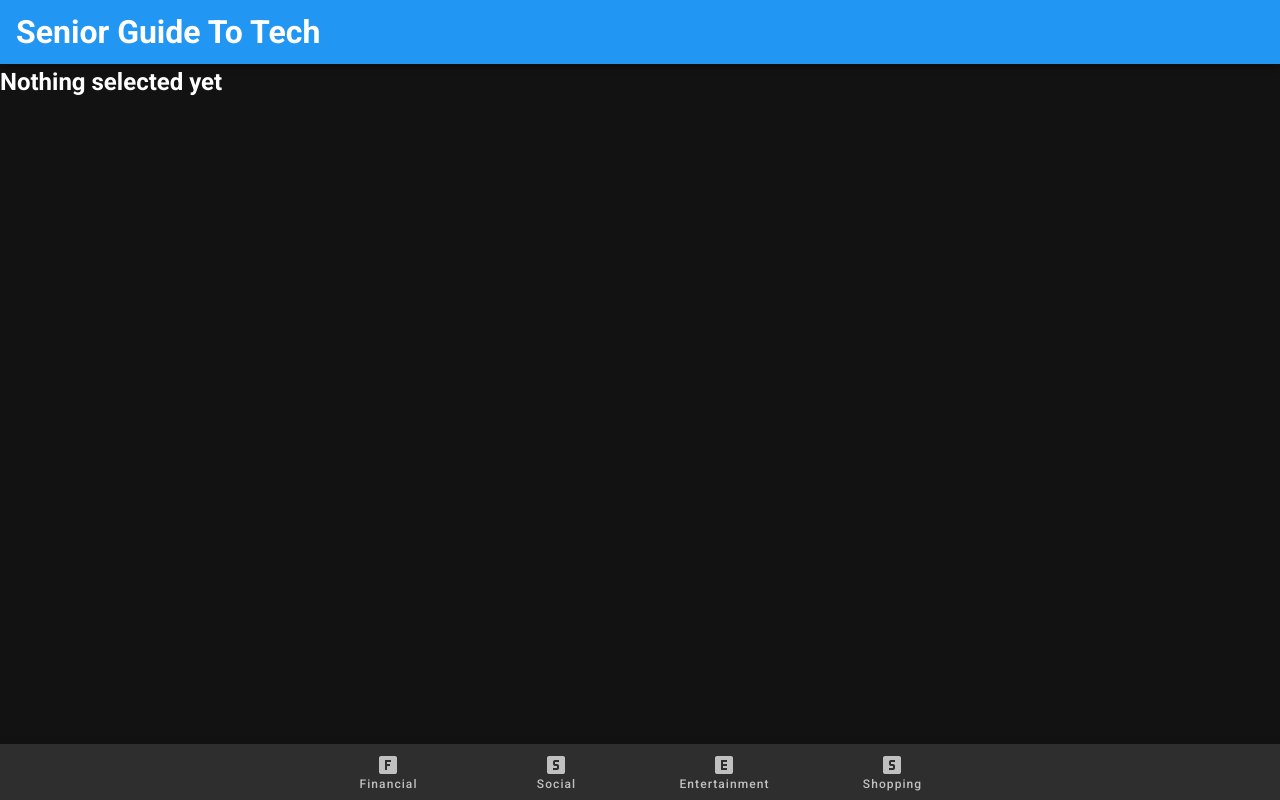
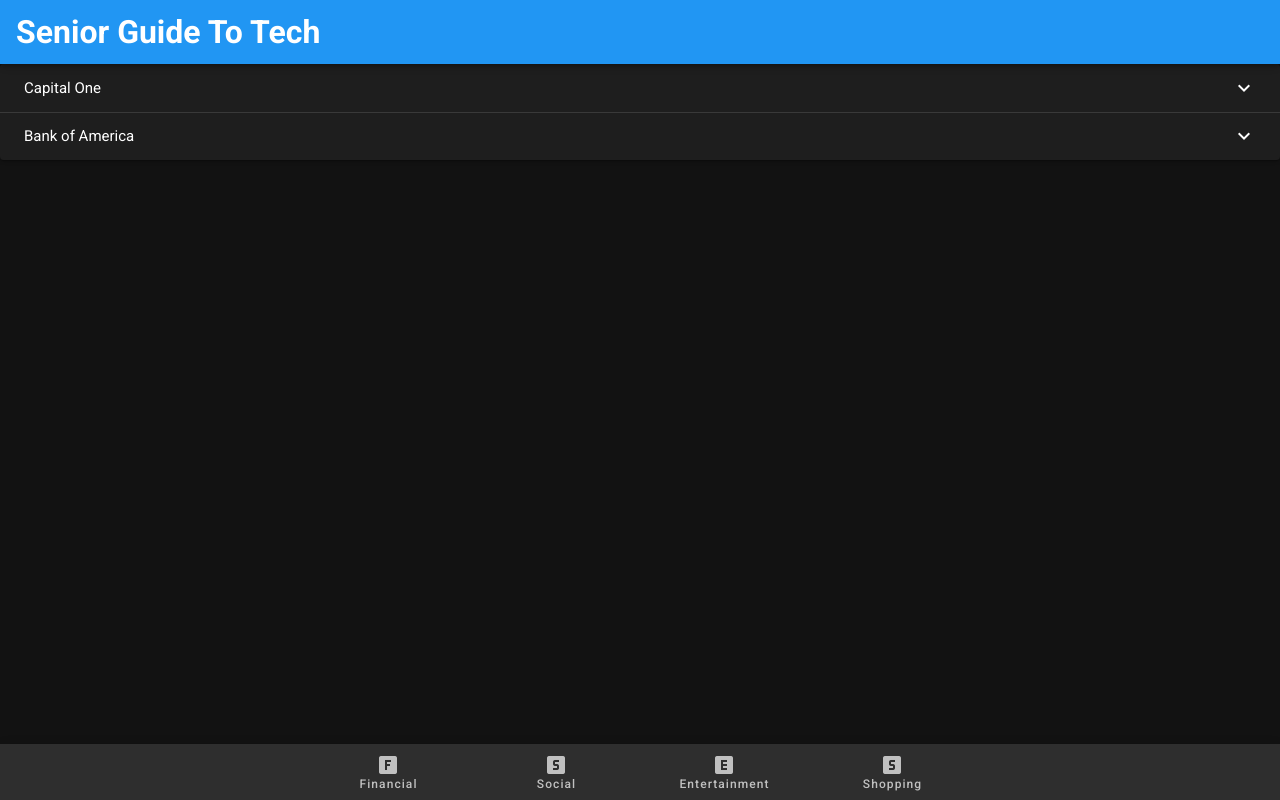
Before and after one commit to Dante12129/SeniorGuideToTech, a Vue app: page / in a window 1280 px wide. Built offline with nearby package versions, Linux system fonts and the light colour scheme.

Commit message:
Use Financial Component

```diff
--- a/src/App.vue
+++ b/src/App.vue
@@ -5,7 +5,8 @@
     </v-app-bar>
 
     <v-main>
-      <h2>{{ text }}</h2>
+<!--      <h2>{{ text }}</h2>-->
+      <component :is="text"></component>
     </v-main>
 
     <MainNavigation @change="text = $event"></MainNavigation>
@@ -14,15 +15,18 @@
 
 <script>
 import MainNavigation from "@/components/MainNavigation";
+import Financial from "@/components/Financial";
+
 export default {
   name: 'App',
 
   components: {
-    MainNavigation
+    MainNavigation,
+    Financial
   },
 
   data: () => ({
-    text: 'Nothing selected yet'
+    text: 'Financial'
   }),
 
   created() {
```
